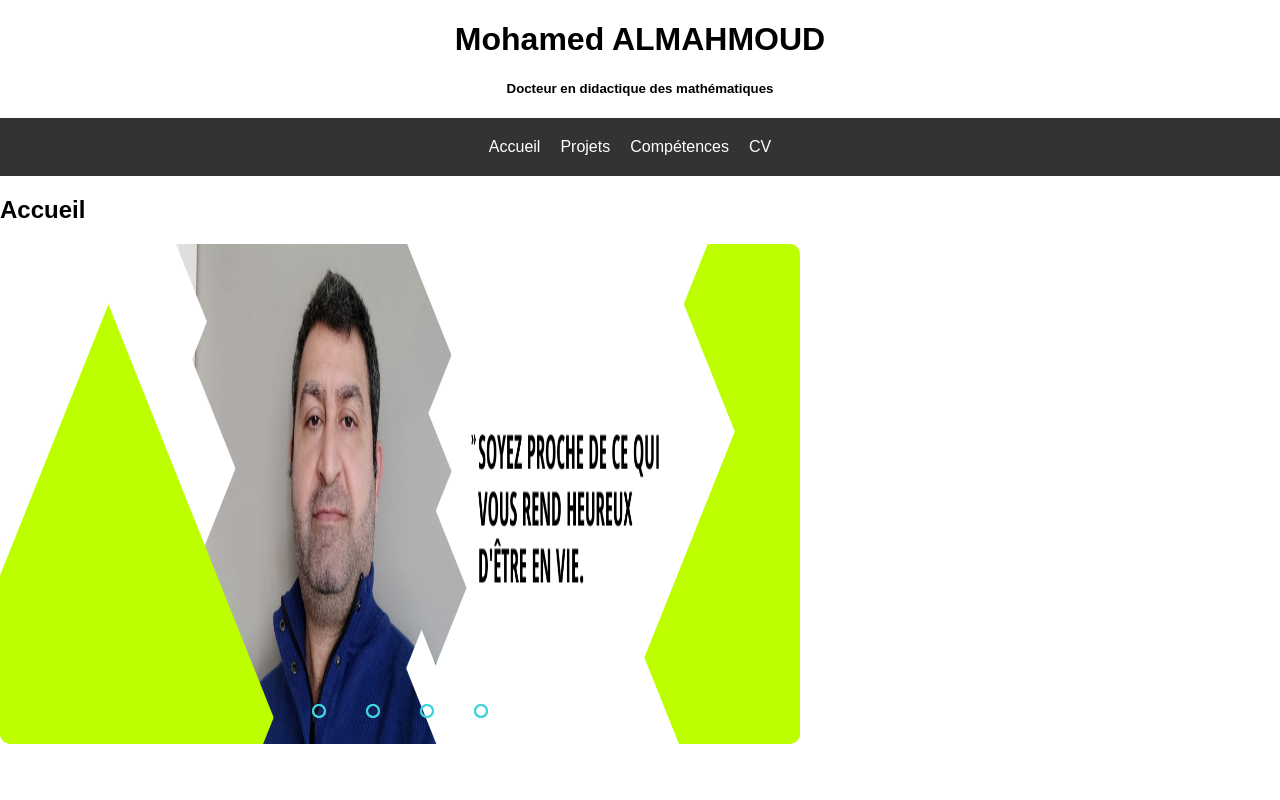
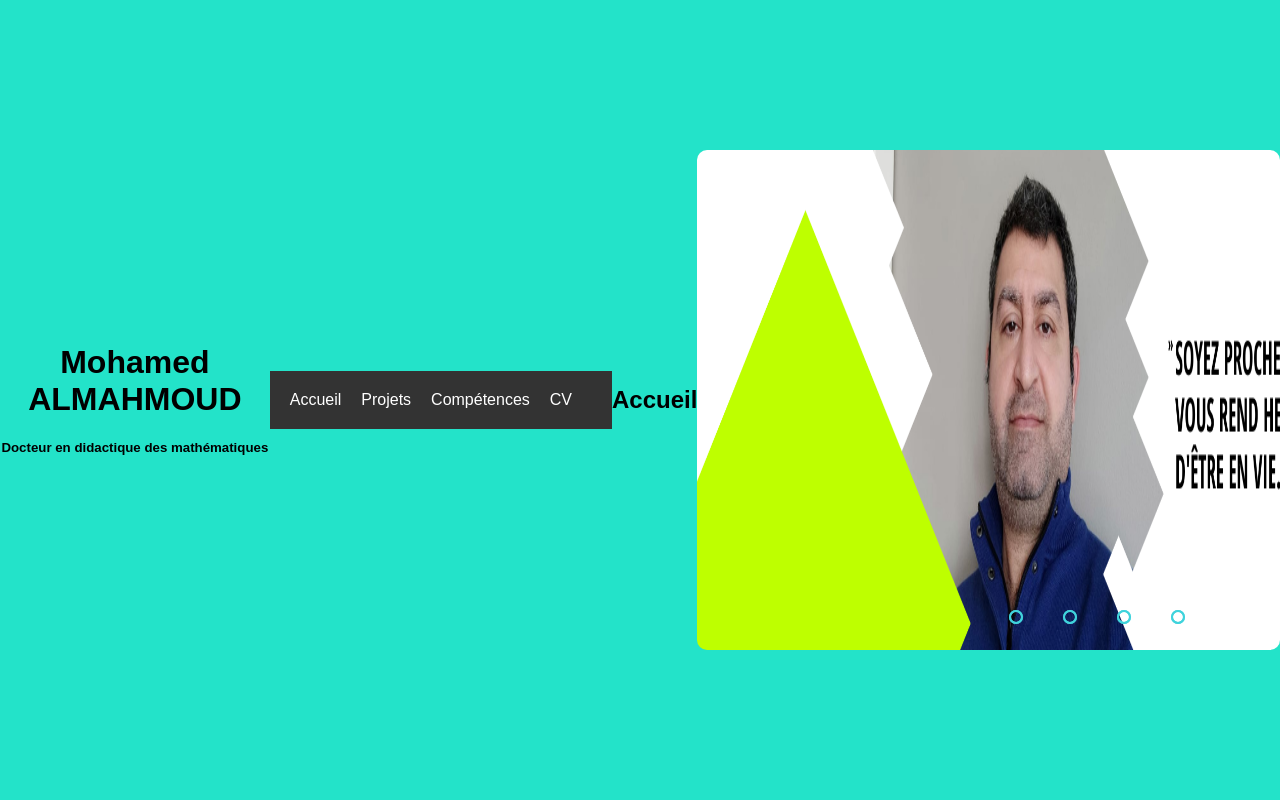
Before and after one commit to MohamedALMAHMOUD/portfolio, a PHP site: page /index.html in a window 1280 px wide; the page is wider, and only the part inside the window is pictured. Run offline with PHP 8.4, Linux system fonts and the light colour scheme.

Commit message:
body style

```diff
--- a/style.css
+++ b/style.css
@@ -5,6 +5,11 @@ body {
   font-family: Arial, sans-serif;
   margin: 0;
   padding: 0;
+  height: 100vh;
+  display: flex;
+  justify-content: center;
+  align-items: center;
+  background: #23E3C9;
 }
 
 header {
```
Also changed, not shown: script.js (+0 -7 lines).
